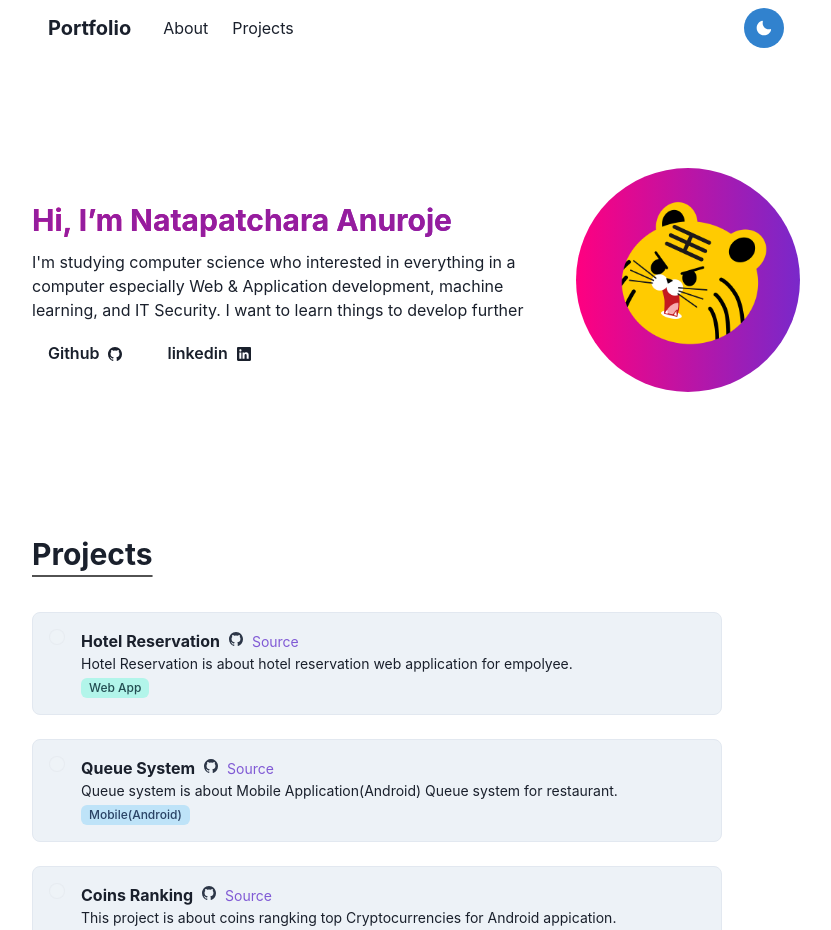
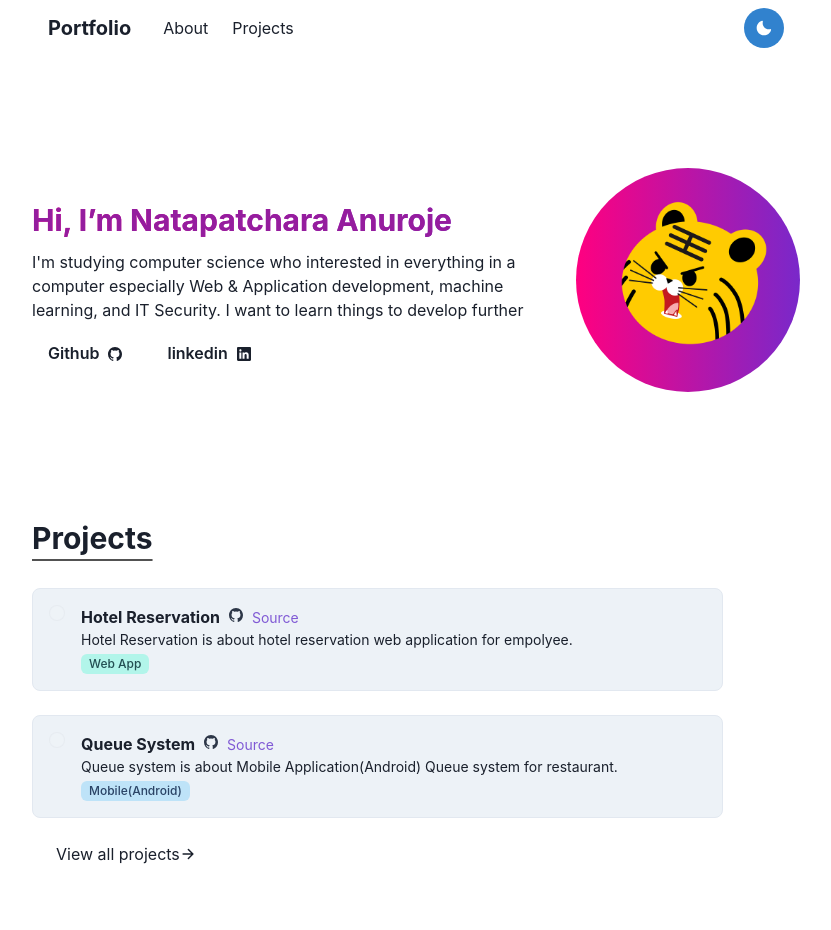
Before and after one commit to markmark345/markmark345.github.io, a Next.js app: page / in a window 1280 px wide. Shown: the top 930 px of the page, without its empty margins (224-1055 px from the left). Built offline with nearby package versions, Linux system fonts and the light colour scheme.

Commit message:
fix layout

```diff
--- a/components/projects/projects.js
+++ b/components/projects/projects.js
@@ -1,18 +1,54 @@
-import { VStack, Heading, List, ListItem, Box } from "@chakra-ui/react";
+import {
+  VStack,
+  Heading,
+  List,
+  ListItem,
+  Box,
+  Icon,
+} from "@chakra-ui/react";
 import ProjectCard from "./projectsCard";
+import LinkItem from "../LinkItem";
 import { jsproject } from "../../data/jsprojects";
+import { IoArrowForward } from 'react-icons/io5'
 
 const Project = () => {
   return (
-    <VStack w="full" alignItems="flex-start" spacing={4} as="section">
-      <Heading id="projectID" size="lg" mt={16} mb={6} variant="section-title">Projects</Heading>
-      <List spacing={6}>
-        {jsproject.map((data, key) => (
-          <ListItem key={key} github={data.github}>
-            <ProjectCard title={data.title} description={data.description} github={data.github} tag={data.type}/>
-          </ListItem>
-        ))}
+    <VStack w="100%" alignItems="flex-start" spacing={4} as="section">
+      <Heading id="projectID" size="lg" mt={12} mb={4} variant="section-title">
+        Projects
+      </Heading>
+      <List spacing={6} w="90%">
+        {jsproject
+          .map((data, key) => (
+            <ListItem key={key} github={data.github}>
+              <ProjectCard
+                title={data.title}
+                description={data.description}
+                github={data.github}
+                tag={data.type}
+              />
+            </ListItem>
+          ))
+          .slice(0, 2)}
       </List>
+      <Box>
+        <LinkItem
+          display="flex"
+          alignItems="center"
+          href="/projects"
+          ml={{ base: 0, md: 4 }}
+          role="group"
+        >
+          View all projects
+          <Icon
+            as={IoArrowForward}
+            _groupHover={{ transform: "translateX(6px)" }}
+            transitionDuration='slow'
+            transitionProperty="transform"
+            transitionTimingFunction='ease-out'
+          />
+        </LinkItem>
+      </Box>
     </VStack>
   );
 };
--- a/components/projects/projectsCard.js
+++ b/components/projects/projectsCard.js
@@ -41,7 +41,7 @@ const ProjectCard = ({ title, description, github, tag }) => {
         rounded="lg"
         borderWidth="1px"
         borderColor={mode("neutral.400", "neutralD.400")}
-        w="full"
+        w="100%"
         textAlign="left"
         align="start"
         spacing={4}
@@ -82,13 +82,11 @@ const ProjectCard = ({ title, description, github, tag }) => {
               <Text fontWeight="bold" fontSize="md" noOfLines={2}>
                 {title}
               </Text>
-              <LinkOverlay as={LinkCard} href={github} align="right">
+              <LinkOverlay as={LinkCard} href={github} >
                 <Text color="inherit" fontSize="sm">
                   Source
                 </Text>
               </LinkOverlay>
-
-              <Box flex={1} align="right"></Box>
             </HStack>
 
             <Text fontSize="sm" color={mode("neutral.1000", "neutralD.1000")}>
```
